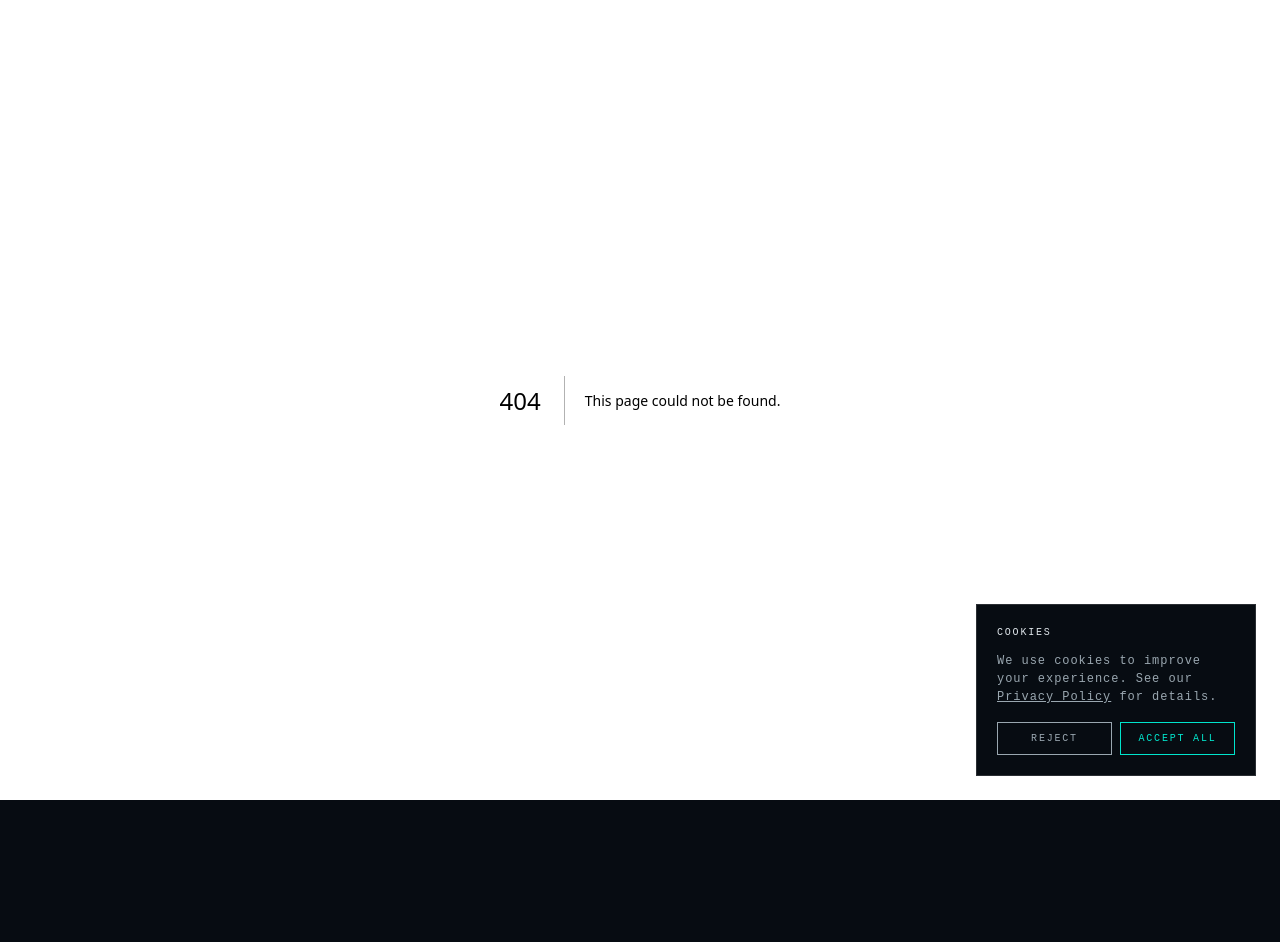
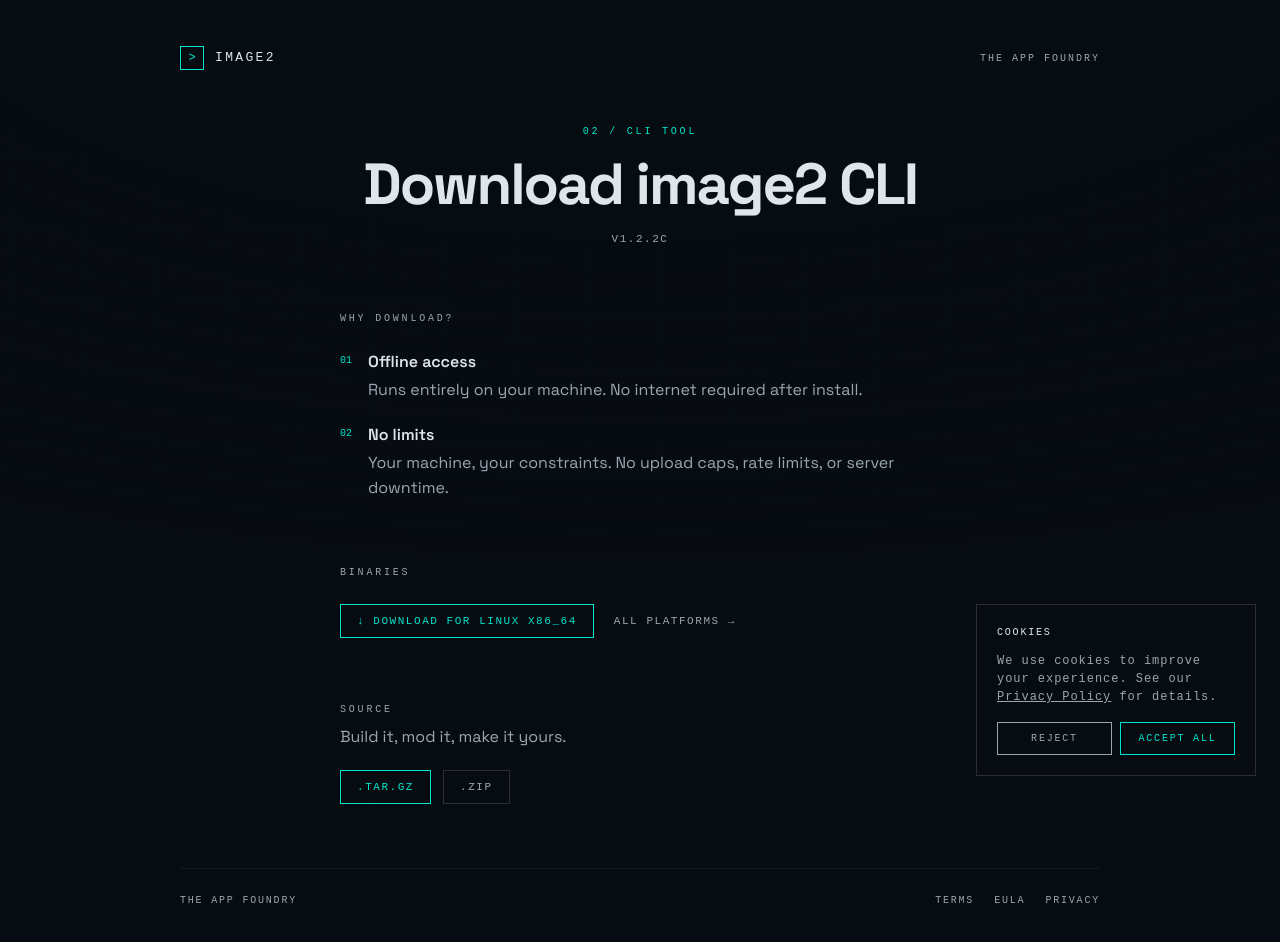
Before and after one commit to c0dezer019/Image2-Web, a Next.js app: page /download in a window 1280 px wide. Before the commit this address had no page. Shown: the top 942 px of the page. Before the commit the page ends 800 px from the top, so only its background shows below. Built offline with nearby package versions, Linux system fonts and the light colour scheme; no server answers.

Commit message:
feat(download): add /download page with ISR GitHub release fetch

```diff
--- /dev/null
+++ b/app/download/page.tsx
@@ -0,0 +1,305 @@
+import Link from "next/link";
+import { DownloadLinks } from "@/components/DownloadLinks";
+import { Footer } from "@/components/Footer";
+import { COLORS, FONT_MONO } from "@/lib/theme";
+import type { ReleaseAssets } from "@/lib/detect-platform";
+
+export const revalidate = 3600;
+
+const FALLBACK_ASSETS: ReleaseAssets = {
+  windows:
+    "https://github.com/c0dezer019/image2/releases/download/v1.2.2b/img2-1.2.2-windows-x86_64.exe",
+  linuxAmd64:
+    "https://github.com/c0dezer019/image2/releases/download/v1.2.2b/img2_1.2.2_amd64.deb",
+  linuxArm64:
+    "https://github.com/c0dezer019/image2/releases/download/v1.2.2b/img2_1.2.2_arm64.deb",
+  macArm64:
+    "https://github.com/c0dezer019/image2/releases/download/v1.2.2c/img2-macos-arm64",
+  macX64:
+    "https://github.com/c0dezer019/image2/releases/download/v1.2.2c/img2-macos-x86_64",
+};
+const FALLBACK_TAG = "v1.2.2c";
+
+async function fetchRelease(): Promise<{ tag: string; assets: ReleaseAssets }> {
+  try {
+    const res = await fetch(
+      "https://api.github.com/repos/c0dezer019/image2/releases/latest",
+      {
+        next: { revalidate: 3600 },
+        headers: { Accept: "application/vnd.github+json" },
+      }
+    );
+    if (!res.ok) throw new Error("non-ok");
+    const data = await res.json();
+
+    const tag: string = data.tag_name ?? FALLBACK_TAG;
+    const raw: Array<{ name: string; browser_download_url: string }> = data.assets ?? [];
+    const find = (pred: (n: string) => boolean) =>
+      raw.find((a) => pred(a.name))?.browser_download_url;
+
+    return {
+      tag,
+      assets: {
+        windows: find((n) => n.toLowerCase().includes("windows")) ?? FALLBACK_ASSETS.windows,
+        linuxAmd64: find((n) => n.includes("amd64")) ?? FALLBACK_ASSETS.linuxAmd64,
+        linuxArm64: find((n) => n.includes("arm64") && n.endsWith(".deb")) ?? FALLBACK_ASSETS.linuxArm64,
+        macArm64: find((n) => n.includes("macos-arm64")) ?? FALLBACK_ASSETS.macArm64,
+        macX64: find((n) => n.includes("macos-x86_64")) ?? FALLBACK_ASSETS.macX64,
+      },
+    };
+  } catch {
+    return { tag: FALLBACK_TAG, assets: FALLBACK_ASSETS };
+  }
+}
+
+export default async function DownloadPage() {
+  const { tag, assets } = await fetchRelease();
+  const sourceBase = `https://github.com/c0dezer019/image2/archive/refs/tags/${tag}`;
+
+  return (
+    <div
+      style={{
+        minHeight: "100vh",
+        background: COLORS.bg,
+        color: COLORS.text,
+        position: "relative",
+        overflow: "hidden",
+      }}
+    >
+      <div
+        style={{
+          position: "fixed",
+          inset: "-72px",
+          pointerEvents: "none",
+          opacity: 0.5,
+          backgroundImage: `linear-gradient(${COLORS.accentDim} 1px, transparent 1px), linear-gradient(90deg, ${COLORS.accentDim} 1px, transparent 1px)`,
+          backgroundSize: "72px 72px",
+          animation: "gridDrift 36s linear infinite",
+        }}
+      />
+      <div
+        style={{
+          position: "fixed",
+          inset: 0,
+          pointerEvents: "none",
+          background: `radial-gradient(120% 80% at 50% -10%, transparent 50%, ${COLORS.bg} 100%)`,
+        }}
+      />
+
+      <div
+        style={{
+          position: "relative",
+          zIndex: 2,
+          maxWidth: 1000,
+          margin: "0 auto",
+          padding: "46px 40px 120px",
+        }}
+      >
+        <nav
+          style={{
+            display: "flex",
+            alignItems: "center",
+            justifyContent: "space-between",
+            paddingBottom: 54,
+          }}
+        >
+          <Link
+            href="/"
+            style={{ display: "flex", alignItems: "center", gap: 11, textDecoration: "none" }}
+          >
+            <div
+              style={{
+                width: 24,
+                height: 24,
+                border: `1px solid ${COLORS.accent}`,
+                display: "flex",
+                alignItems: "center",
+                justifyContent: "center",
+                fontFamily: FONT_MONO,
+                fontSize: 12,
+                color: COLORS.accent,
+              }}
+            >
+              &gt;
+            </div>
+            <div
+              style={{
+                fontFamily: FONT_MONO,
+                fontSize: 13,
+                letterSpacing: "0.18em",
+                textTransform: "uppercase",
+                fontWeight: 500,
+                color: COLORS.text,
+              }}
+            >
+              Image2
+            </div>
+          </Link>
+          <div
+            style={{
+              fontFamily: FONT_MONO,
+              fontSize: 10,
+              letterSpacing: "0.2em",
+              textTransform: "uppercase",
+              color: COLORS.muted,
+            }}
+          >
+            The App Foundry
+          </div>
+        </nav>
+
+        <header style={{ textAlign: "center", paddingBottom: 64 }}>
+          <div
+            style={{
+              fontFamily: FONT_MONO,
+              fontSize: 10,
+              letterSpacing: "0.28em",
+              textTransform: "uppercase",
+              color: COLORS.accent,
+              marginBottom: 18,
+            }}
+          >
+            02 / CLI TOOL
+          </div>
+          <h1
+            style={{
+              fontSize: "clamp(32px, 4.8vw, 58px)",
+              fontWeight: 700,
+              letterSpacing: "-0.035em",
+              lineHeight: 0.96,
+              margin: "0 0 18px",
+            }}
+          >
+            Download image2 CLI
+          </h1>
+          <div
+            style={{
+              fontFamily: FONT_MONO,
+              fontSize: 11,
+              letterSpacing: "0.14em",
+              textTransform: "uppercase",
+              color: COLORS.muted,
+            }}
+          >
+            {tag}
+          </div>
+        </header>
+
+        <section style={{ maxWidth: 600, margin: "0 auto 64px" }}>
+          <h2
+            style={{
+              fontFamily: FONT_MONO,
+              fontSize: 10,
+              letterSpacing: "0.28em",
+              textTransform: "uppercase",
+              color: COLORS.muted,
+              margin: "0 0 24px",
+            }}
+          >
+            Why download?
+          </h2>
+          <div style={{ display: "flex", flexDirection: "column", gap: 20 }}>
+            {[
+              {
+                n: "01",
+                title: "Offline access",
+                body: "Runs entirely on your machine. No internet required after install.",
+              },
+              {
+                n: "02",
+                title: "No limits",
+                body: "Your machine, your constraints. No upload caps, rate limits, or server downtime.",
+              },
+            ].map(({ n, title, body }) => (
+              <div key={n} style={{ display: "flex", gap: 16, alignItems: "flex-start" }}>
+                <span
+                  style={{
+                    fontFamily: FONT_MONO,
+                    fontSize: 10,
+                    color: COLORS.accent,
+                    paddingTop: 3,
+                    flexShrink: 0,
+                  }}
+                >
+                  {n}
+                </span>
+                <div>
+                  <div style={{ fontWeight: 600, marginBottom: 4 }}>{title}</div>
+                  <div style={{ color: COLORS.muted, lineHeight: 1.55 }}>{body}</div>
+                </div>
+              </div>
+            ))}
+          </div>
+        </section>
+
+        <section style={{ maxWidth: 600, margin: "0 auto 64px" }}>
+          <h2
+            style={{
+              fontFamily: FONT_MONO,
+              fontSize: 10,
+              letterSpacing: "0.28em",
+              textTransform: "uppercase",
+              color: COLORS.muted,
+              margin: "0 0 24px",
+            }}
+          >
+            Binaries
+          </h2>
+          <DownloadLinks assets={assets} />
+        </section>
+
+        <section style={{ maxWidth: 600, margin: "0 auto 64px" }}>
+          <h2
+            style={{
+              fontFamily: FONT_MONO,
+              fontSize: 10,
+              letterSpacing: "0.28em",
+              textTransform: "uppercase",
+              color: COLORS.muted,
+              margin: "0 0 8px",
+            }}
+          >
+            Source
+          </h2>
+          <p style={{ color: COLORS.muted, lineHeight: 1.55, margin: "0 0 20px" }}>
+            Build it, mod it, make it yours.
+          </p>
+          <div style={{ display: "flex", gap: 12 }}>
+            <a
+              href={`${sourceBase}.tar.gz`}
+              style={{
+                fontFamily: FONT_MONO,
+                fontSize: 11,
+                letterSpacing: "0.14em",
+                textTransform: "uppercase",
+                color: COLORS.accent,
+                textDecoration: "none",
+                border: `1px solid ${COLORS.accent}`,
+                padding: "8px 16px",
+              }}
+            >
+              .tar.gz
+            </a>
+            <a
+              href={`${sourceBase}.zip`}
+              style={{
+                fontFamily: FONT_MONO,
+                fontSize: 11,
+                letterSpacing: "0.14em",
+                textTransform: "uppercase",
+                color: COLORS.muted,
+                textDecoration: "none",
+                border: `1px solid ${COLORS.borderStrong}`,
+                padding: "8px 16px",
+              }}
+            >
+              .zip
+            </a>
+          </div>
+        </section>
+
+        <Footer />
+      </div>
+    </div>
+  );
+}
--- a/app/page.tsx
+++ b/app/page.tsx
@@ -7,7 +7,6 @@
 import { OutputCanvas } from "@/components/OutputCanvas";
 import { VersionFooter } from "@/components/VersionFooter";
 import { Footer } from "@/components/Footer";
-import { CliDownload } from "@/components/CliDownload";
 import { BG_HEX, COLORS, FONT_MONO } from "@/lib/theme";
 import { convertImage, effectiveFontSize, getAutoParams } from "@/lib/convert";
 import { getImageDimensions } from "@/lib/image-dimensions";
@@ -341,8 +340,6 @@
           </p>
         </header>
 
-        <CliDownload />
-
         <DropZone fileName={file?.name ?? null} onFile={handleFile} onError={setError} />
 
         <ControlsBar
```
